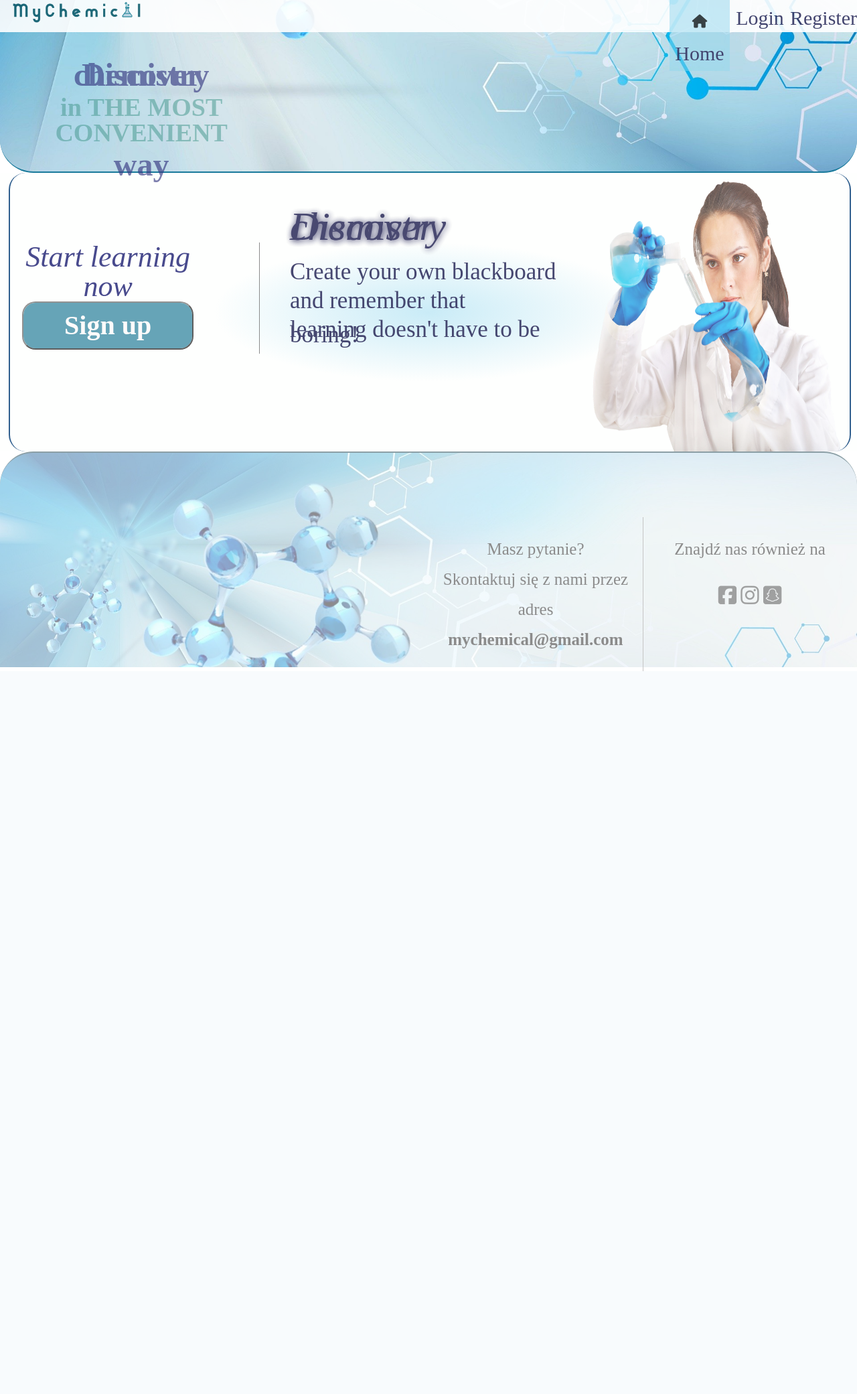
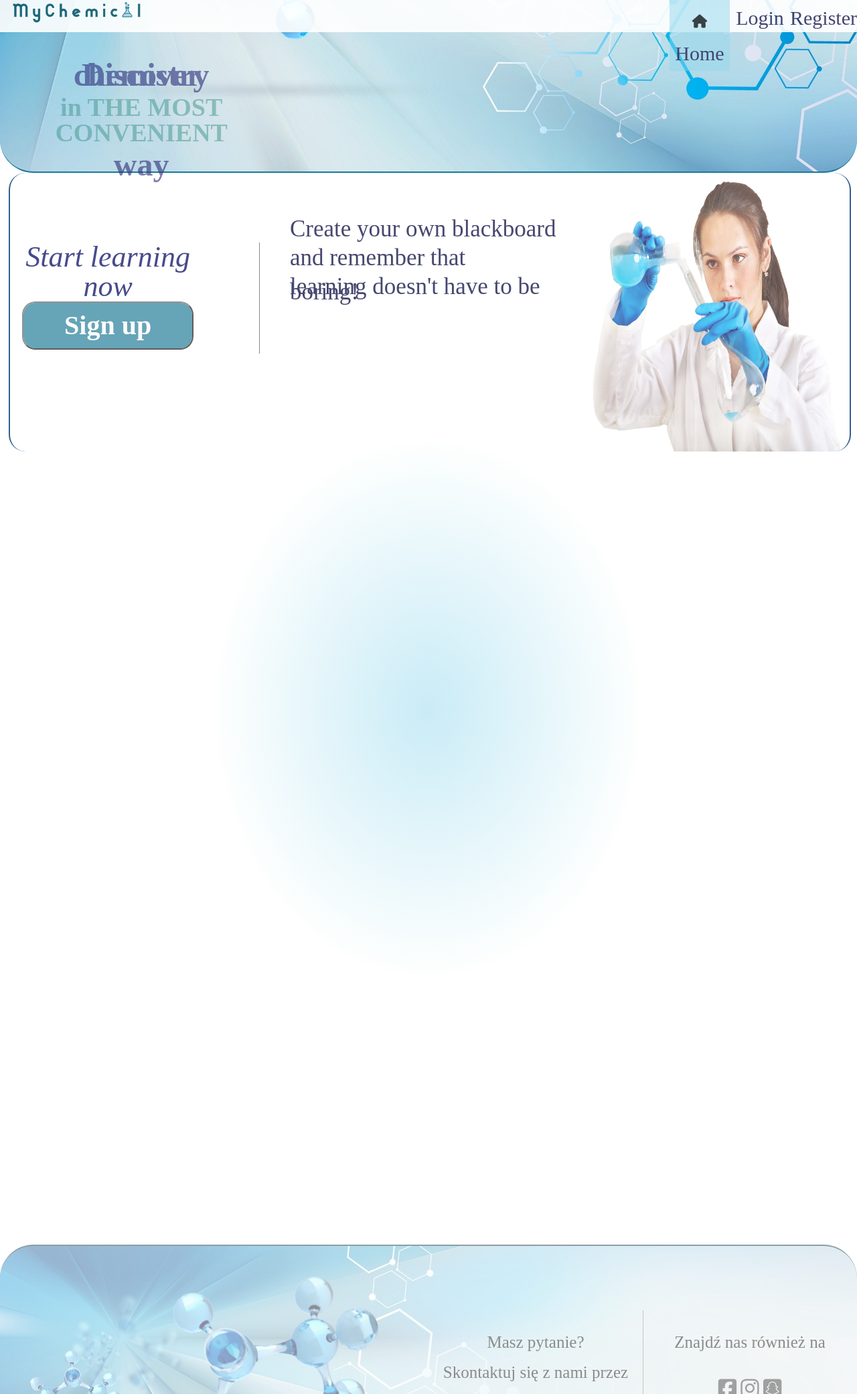
Before and after one commit to aleksandra-rapala/MyChemical, a PHP site: template public/views/home.php in a window 1280 px wide. Shown: the top 2081 px of the page at 67% size. Before the commit the page ends 1002 px from the top, so only its background shows below. Run offline with PHP 8.4, Linux system fonts and the light colour scheme; the template is opened without the code that fills it, so the values that code supplies are empty; a stand-in replaces the project's code that opens the database connection; some libraries are stand-ins or nearby versions.

Commit message:
poprawka

```diff
--- a/public/css/style.css
+++ b/public/css/style.css
@@ -110,6 +110,8 @@ li a:hover:not(#active_one){
 /*kontener środkowy-główny*/
 .middle_container_out{
     background: radial-gradient(closest-side, #8fd6ee7a, #fefffe, #fefffe);
+    height: 200vh;
+
 }
 
 
--- a/public/css/style_home.css
+++ b/public/css/style_home.css
@@ -160,7 +160,10 @@
     /*zaproszenie do rejestracji*/
     .signup{
             margin-top: 5vh;
+
     }
+
+
 
     .signup p{
         margin:0;
--- a/public/views/home.php
+++ b/public/views/home.php
@@ -20,7 +20,7 @@
                 <button id="button_sign_up" onclick="window.location.href='register'"">Sign up</button>
             </div>
             <div class="opis">
-                <p id="tytul">Discover chemistry</p>
+                <p id="tytul"></p>
                 <p>Create your own blackboard </p>
                 <p>and remember that</p>
                 <p>learning doesn't have to be boring!</p>
```
Also changed, not shown: public/img/img_reaction/pk3.jpg (deleted).
